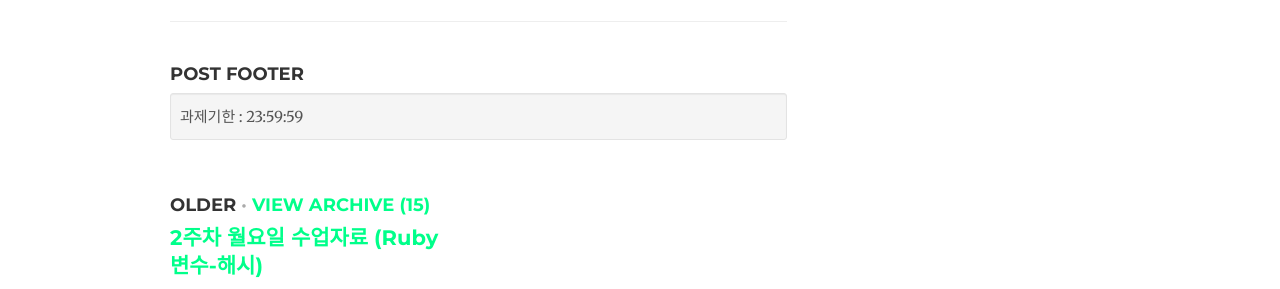
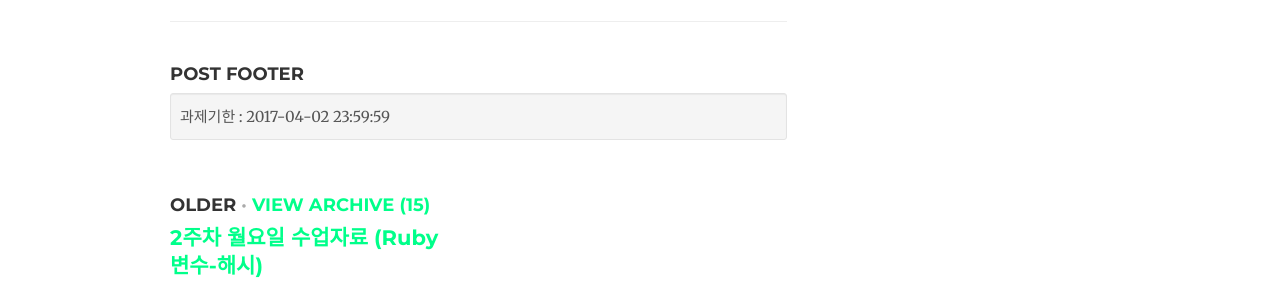
Before and after one commit to likelionkonkuk/likelionkonkuk_before_github, a Jekyll site: the page built from _posts/2017-03-29-homework-w2.md, in a window 1280 px wide. Shown: the part 1214-1503 px from the top of the page. Built offline with Jekyll 4.4.1, drawn with Linux system fonts in a browser that asks for light colours; nearby versions of some CDN libraries; comment, search, counter and statistics services are not loaded.

Commit message:
마감일 수

```diff
--- a/_posts/2017-03-29-homework-w2.md
+++ b/_posts/2017-03-29-homework-w2.md
@@ -2,6 +2,7 @@
 title: "2주차 과제 : 각자의 메소드 사전을 만듭니다."
 tag: homework
 author: "우미연"
+until: 2017-04-02
 ---
 
 * 각자의 메소드 사전을 만들어 봅니다.
```
